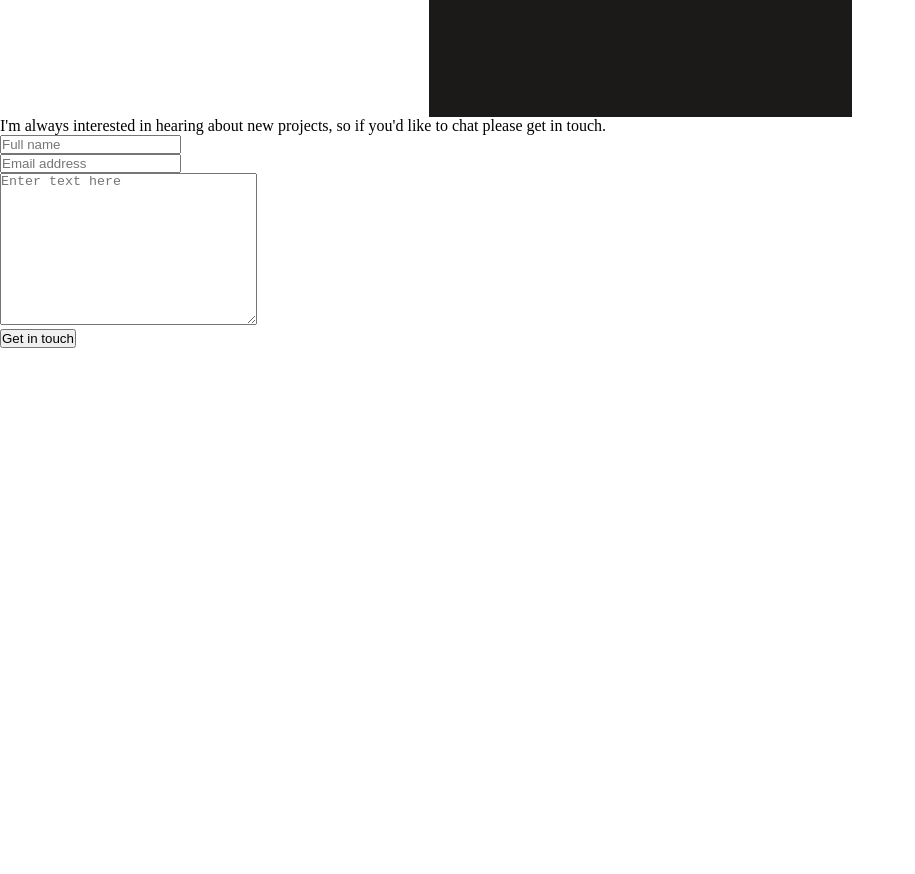
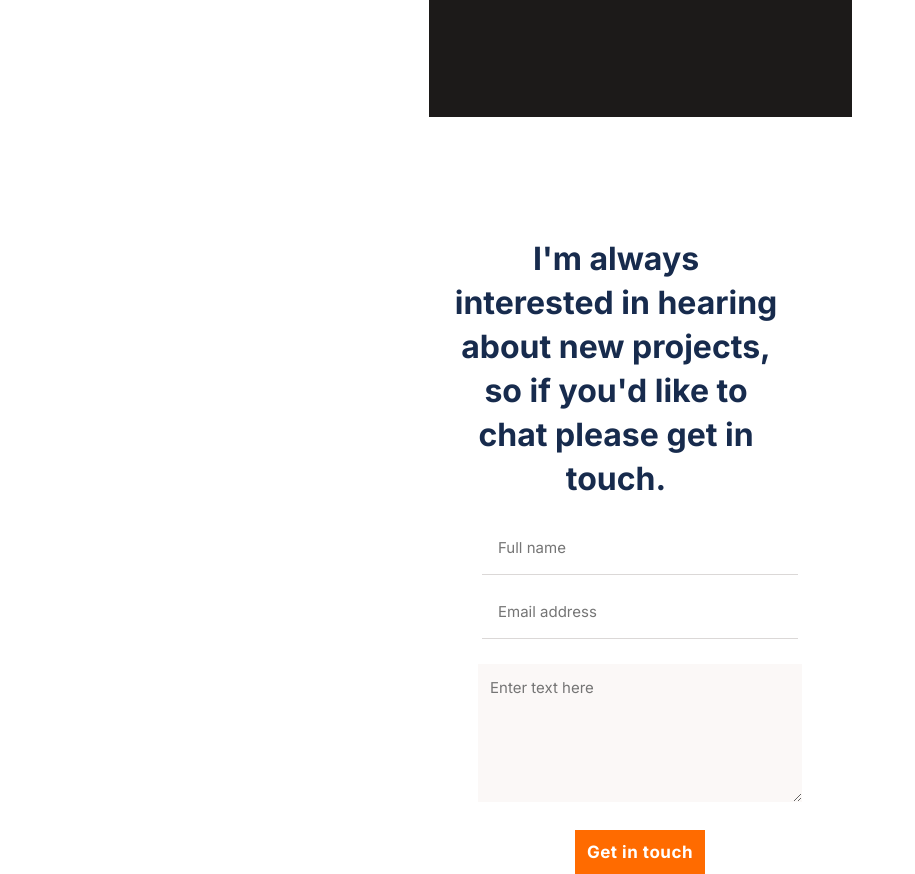
Before and after one commit to biruk-bereka/portfolio-V0, a website: page index.html in a window 1280 px wide. Shown: the part 6462-7336 px from the top of the page, without its empty margins (0-915 px from the left). Before the commit the page ends 6810 px from the top, so only its background shows below. Drawn offline with Linux system fonts and the light colour scheme.

Commit message:
style the content and form

```diff
--- a/index.css
+++ b/index.css
@@ -368,16 +368,75 @@ li {
 /* Contact form */
 
 .contact-form {
+  min-width: 350px;
+  max-width: 375px;
+  margin-top: 120px;
+  padding: 0 24px;
+  margin-left: auto;
+  margin-right: auto;
   display: flex;
   flex-direction: column;
 }
 
+.contact-form p {
+  width: 327px;
+  font-family: 'Inter', Arial, Helvetica, sans-serif;
+  font-style: normal;
+  font-weight: 700;
+  font-size: 32px;
+  line-height: 44px;
+  text-align: center;
+  color: #172b4d;
+}
+
 .contact-form form {
+  margin-top: 10px;
+}
+
+.form ul {
   display: flex;
   flex-direction: column;
+  align-items: center;
 }
 
-form ul {
-  display: flex;
-  flex-direction: column;
+input,
+textarea {
+  font-family: "Inter", Arial, Helvetica, sans-serif;
+  font-style: normal;
+  font-weight: normal;
+  width: 300px;
+  border: none;
+  padding-left: 5px;
+  margin-top: 25px;
+  font-size: 15px;
+  line-height: 24px;
+  color: #979493;
 }
+
+input {
+  padding-bottom: 14px;
+  padding-left: 16px;
+  border-bottom: 1px solid #dbd8d7;
+}
+
+textarea {
+  font-weight: 400;
+  height: 114px;
+  padding: 12px;
+  background: #fbf8f7;
+  margin-bottom: 24px;
+  color: #3c3a39;
+}
+
+form .button {
+  font-family: 'Inter', Arial, Helvetica, sans-serif;
+  font-style: normal;
+  font-weight: 700;
+  font-size: 17px;
+  text-align: center;
+  letter-spacing: 0.03em;
+  background: #ff6b00;
+  color: #fff;
+  padding: 12px;
+  border: none;
+}
--- a/index.html
+++ b/index.html
@@ -218,10 +218,17 @@
         I'm always interested in hearing about new projects, so if you'd like to
         chat please get in touch.
       </p>
-      <form action="#" method="post">
+      <form class="form" action="#" method="post">
         <ul>
-          <li><input type="text" placeholder="Full name" /></li>
-          <li><input type="email" placeholder="Email address" /></li>
+          <li>
+            <input
+              type="text"
+              placeholder="Full name"
+              maxlength="30"
+              required
+            />
+          </li>
+          <li><input type="email" placeholder="Email address" required /></li>
           <li>
             <textarea
               name="message"
@@ -229,9 +236,11 @@
               cols="30"
               rows="10"
               placeholder="Enter text here"
+              maxlength="500"
+              required
             ></textarea>
           </li>
-          <li><button type="submit">Get in touch</button></li>
+          <li><button class="button" type="submit">Get in touch</button></li>
         </ul>
       </form>
     </section>
```
